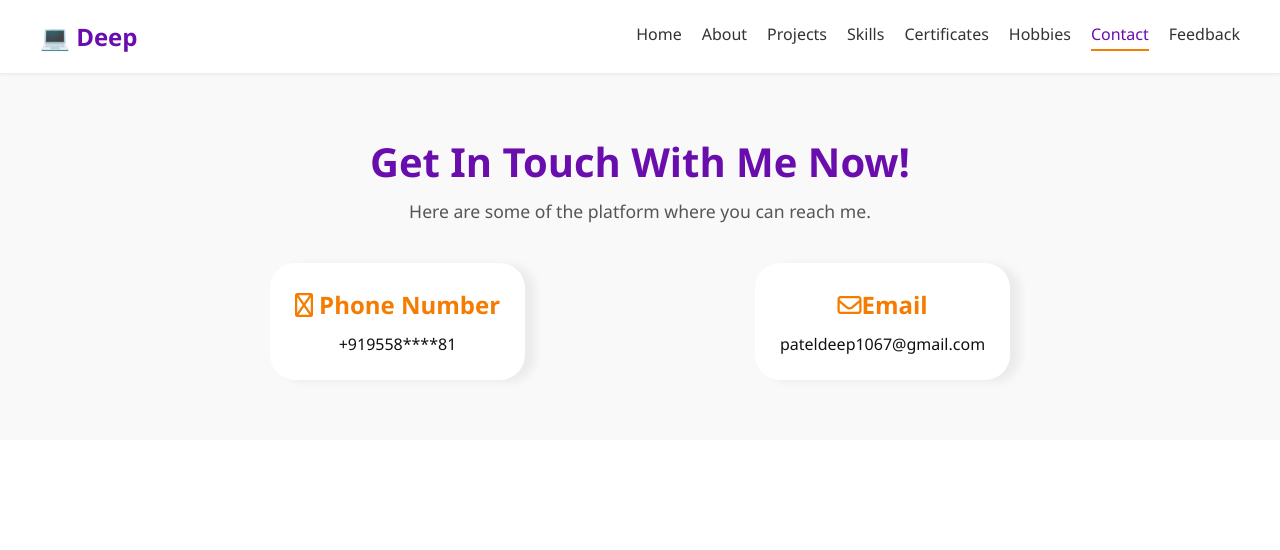
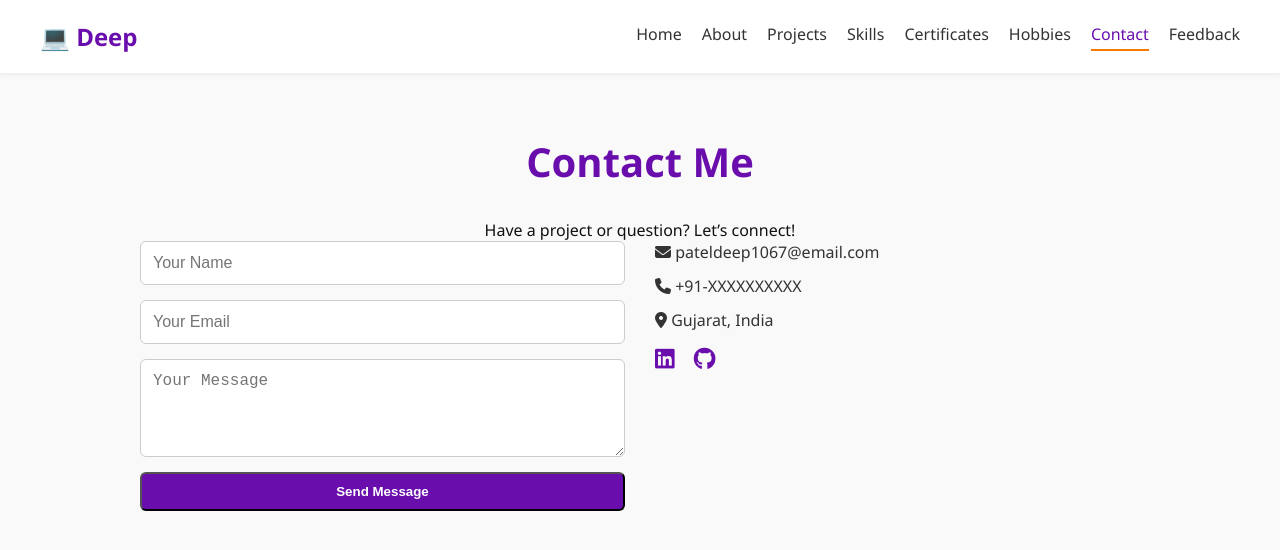
Before and after one commit to Deep1067/Portfolio, a plain HTML site: page contact.html in a window 1280 px wide. Drawn offline with Linux system fonts and the light colour scheme.

Commit message:
contact.html

```diff
--- a/contact.html
+++ b/contact.html
@@ -24,23 +24,32 @@
   </nav>
 
   <section class="contact-section">
-    <div class="contact-header">
-      <h1>Get In Touch With Me Now!</h1>
-      <p>Here are some of the platform where you can reach me.</p>
-    </div>
+  <h1 class="section-title">Contact Me</h1>
+  <p class="section-subtext">Have a project or question? Let’s connect!</p>
 
-    <div class="contact-list">
-      <div class="contact-card">
-      <h2><i class="fa-regular fa-phone"></i> Phone Number</h2>
-        <p>+919558****81</p>
-      </div>
+  <div class="contact-grid">
+    <!-- Contact Form -->
+    <form class="contact-form" action="#" method="post">
+      <input type="text" placeholder="Your Name" required>
+      <input type="email" placeholder="Your Email" required>
+      <textarea rows="4" placeholder="Your Message" required></textarea>
+      <button type="submit" class="btn">Send Message</button>
+    </form>
 
-      <div class="contact-card">
-        <h2><i class="fa-regular fa-envelope"></i>Email</h2>
-        <p>pateldeep1067@gmail.com</p>
+    <!-- Contact Info -->
+    <div class="contact-info">
+      <p><i class="fas fa-envelope"></i> pateldeep1067@email.com</p>
+      <p><i class="fas fa-phone"></i> +91-XXXXXXXXXX</p>
+      <p><i class="fas fa-map-marker-alt"></i> Gujarat, India</p>
+      <div class="contact-icons">
+        <a href="https://linkedin.com/in/yourprofile" target="_blank"><i class="fab fa-linkedin"></i></a>
+        <a href="https://github.com/Deep1067" target="_blank"><i class="fab fa-github"></i></a>
+
       </div>
     </div>
-  </section>
+  </div>
+</section>
+
 
 </body>
 </html>
```
